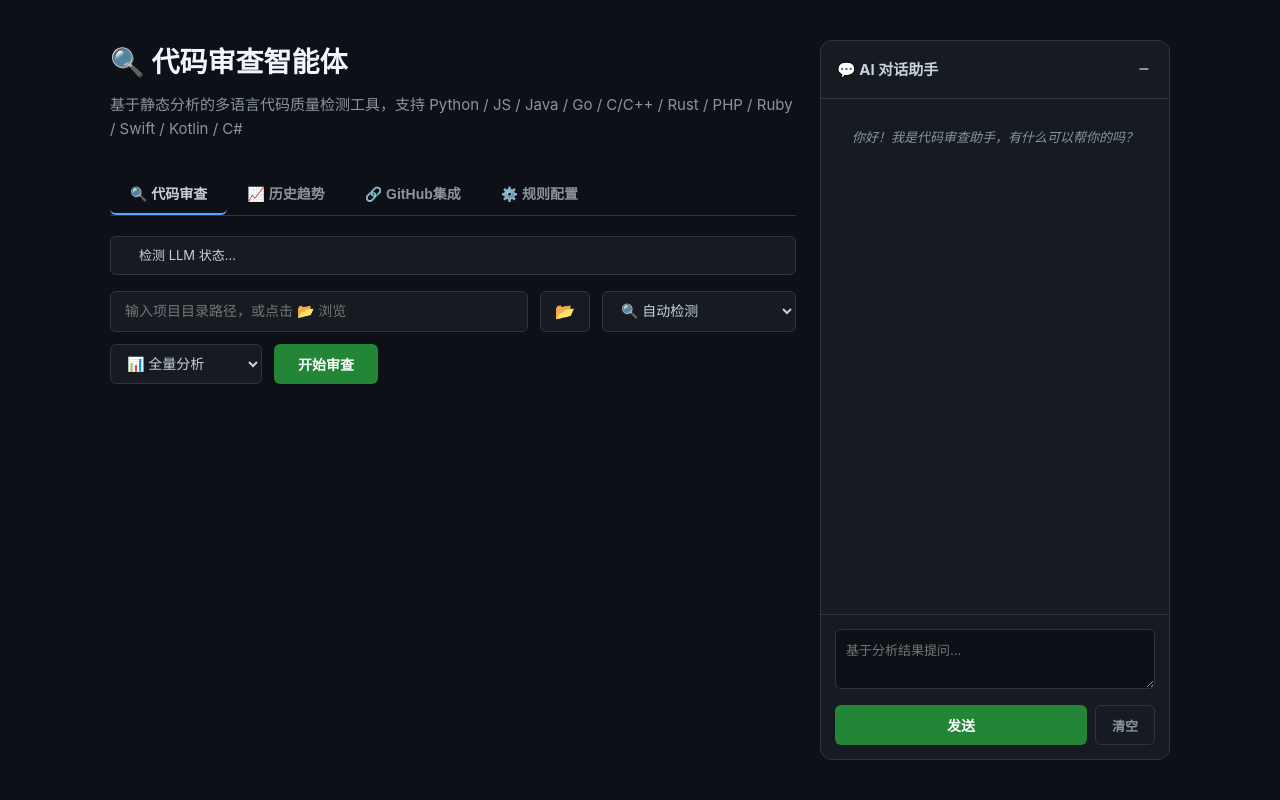
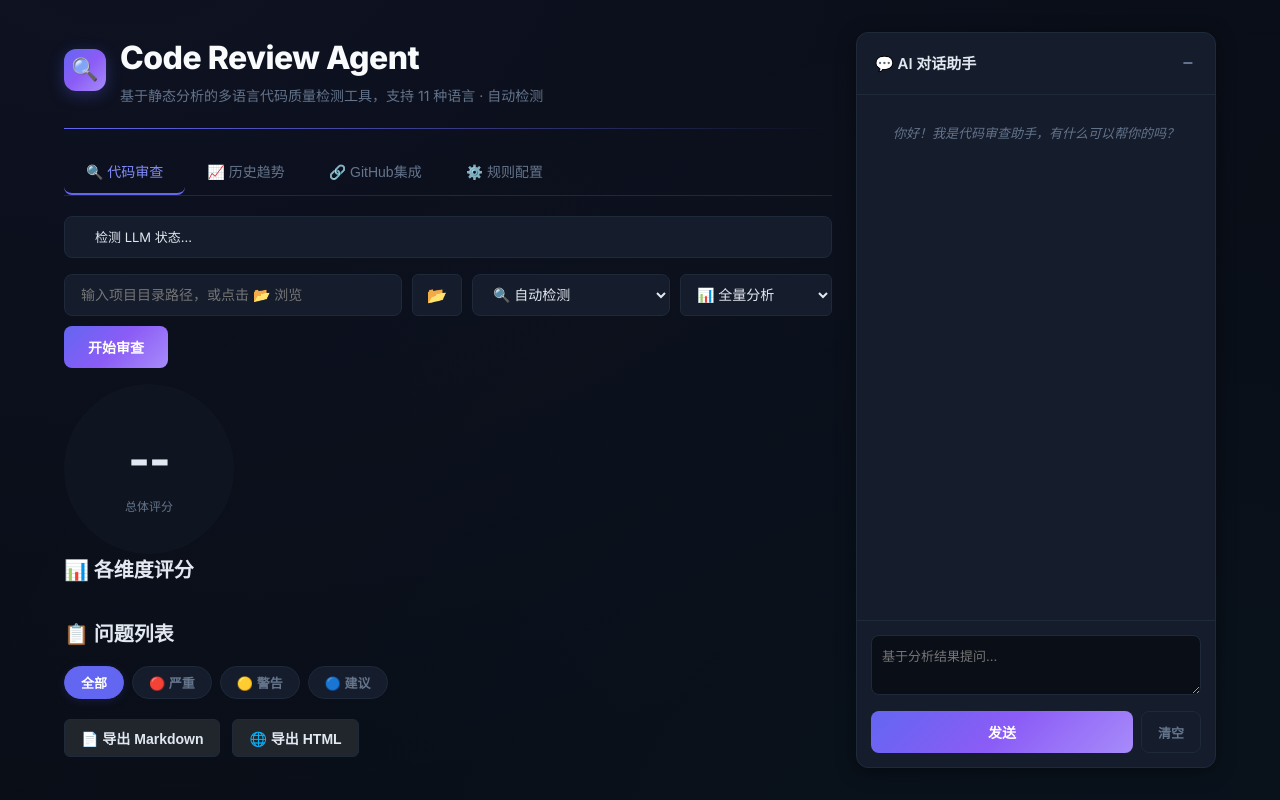
Before and after one commit to noble0305/code-review-agent, a Python web app: template templates/index.html in a window 1280 px wide. Run offline with Jinja, Linux system fonts and the light colour scheme; the template is opened without the code that fills it, so the values that code supplies are empty; some libraries are stand-ins or nearby versions.

Commit message:
style: UI 全面美化升级 - 现代设计语言
- 配色方案: 深蓝紫色调 + 渐变按钮 + 发光效果
- 字体: 引入 Inter 专业字体
- 组件: 圆角卡片 + 悬浮阴影 + 平滑动画
- 品牌化: 新 Logo 图标 + 品牌标题栏
- 细节: 自定义滚动条 + 聚焦光环 + 选中高亮
- Tab: 字重+间距优化，激活态紫蓝高亮
- Issue 卡片: hover 滑动效果
- 评分圆环: 发光滤镜 + 弹性动画

```diff
--- a/templates/index.html
+++ b/templates/index.html
@@ -3,129 +3,139 @@
 <head>
 <meta charset="UTF-8">
 <meta name="viewport" content="width=device-width, initial-scale=1.0">
-<title>代码审查智能体</title>
+<title>Code Review Agent - 代码审查智能体</title>
 <script src="https://cdn.jsdelivr.net/npm/chart.js"></script>
 <style>
+@import url('https://fonts.googleapis.com/css2?family=Inter:wght@400;500;600;700;800&display=swap');
 * { margin: 0; padding: 0; box-sizing: border-box; }
 :root {
-  --bg: #0d1117; --surface: #161b22; --border: #30363d; --text: #c9d1d9;
-  --text-muted: #8b949e; --accent: #58a6ff; --green: #3fb950; --yellow: #d29922;
-  --red: #f85149; --purple: #bc8cff;
-}
-body { font-family: -apple-system, BlinkMacSystemFont, 'Segoe UI', Helvetica, Arial, sans-serif; background: var(--bg); color: var(--text); line-height: 1.6; min-height: 100vh; }
-.container { max-width: 1100px; margin: 0 auto; padding: 40px 20px; display: grid; grid-template-columns: 1fr 350px; gap: 24px; }
+  --bg: #0a0e17; --bg-secondary: #0f1520; --surface: #151c2c; --surface-hover: #1a2236;
+  --border: #1e2a3a; --border-hover: #2a3a50; --text: #e2e8f0; --text-muted: #64748b;
+  --accent: #6366f1; --accent-glow: rgba(99,102,241,0.15); --accent-light: #818cf8;
+  --green: #22c55e; --green-glow: rgba(34,197,94,0.15); --yellow: #f59e0b;
+  --red: #ef4444; --red-glow: rgba(239,68,68,0.12); --purple: #a78bfa;
+  --cyan: #06b6d4; --gradient-1: linear-gradient(135deg, #6366f1 0%, #8b5cf6 50%, #a78bfa 100%);
+  --gradient-2: linear-gradient(135deg, #06b6d4 0%, #6366f1 100%);
+  --shadow-sm: 0 1px 3px rgba(0,0,0,0.3); --shadow-md: 0 4px 20px rgba(0,0,0,0.4);
+  --shadow-glow: 0 0 30px rgba(99,102,241,0.1);
+  --radius: 12px; --radius-sm: 8px;
+}
+body { font-family: 'Inter', -apple-system, BlinkMacSystemFont, sans-serif; background: var(--bg); color: var(--text); line-height: 1.6; min-height: 100vh; overflow-x: hidden; }
+body::before { content: ''; position: fixed; top: -50%; left: -50%; width: 200%; height: 200%; background: radial-gradient(ellipse at 30% 20%, rgba(99,102,241,0.05) 0%, transparent 50%), radial-gradient(ellipse at 70% 80%, rgba(6,182,212,0.03) 0%, transparent 50%); pointer-events: none; z-index: 0; }
+.container { max-width: 1200px; margin: 0 auto; padding: 32px 24px; display: grid; grid-template-columns: 1fr 360px; gap: 24px; position: relative; z-index: 1; }
 .container.main-layout { grid-template-columns: 1fr; }
 
-h1 { font-size: 28px; margin-bottom: 8px; color: #f0f6fc; }
-.subtitle { color: var(--text-muted); margin-bottom: 32px; font-size: 15px; }
-.input-group { display: flex; gap: 12px; margin-bottom: 16px; flex-wrap: wrap; }
+h1 { font-size: 32px; margin-bottom: 6px; color: #f8fafc; font-weight: 800; letter-spacing: -0.5px; }
+.subtitle { color: var(--text-muted); margin-bottom: 28px; font-size: 14px; }
+.input-group { display: flex; gap: 10px; margin-bottom: 16px; flex-wrap: wrap; }
 .input-group input[type="text"] {
-  flex: 1; min-width: 300px; padding: 10px 14px; background: var(--surface);
-  border: 1px solid var(--border); border-radius: 6px; color: var(--text);
-  font-size: 14px; outline: none;
-}
-.input-group input[type="text"]:focus { border-color: var(--accent); }
+  flex: 1; min-width: 280px; padding: 11px 16px; background: var(--surface);
+  border: 1px solid var(--border); border-radius: var(--radius-sm); color: var(--text);
+  font-size: 14px; outline: none; transition: border-color .25s, box-shadow .25s;
+}
+.input-group input[type="text"]:focus { border-color: var(--accent); box-shadow: 0 0 0 3px var(--accent-glow); }
 select {
-  padding: 10px 14px; background: var(--surface); border: 1px solid var(--border);
-  border-radius: 6px; color: var(--text); font-size: 14px; cursor: pointer; outline: none;
+  padding: 11px 16px; background: var(--surface); border: 1px solid var(--border);
+  border-radius: var(--radius-sm); color: var(--text); font-size: 14px; cursor: pointer; outline: none; transition: border-color .25s;
 }
 select:focus { border-color: var(--accent); }
 button {
-  padding: 10px 24px; background: #238636; color: #fff; border: none; border-radius: 6px;
-  font-size: 14px; font-weight: 600; cursor: pointer; transition: background .2s, transform .1s;
-}
-button:hover { background: #2ea043; }
-button:active { transform: scale(0.97); }
-button:disabled { background: #21262d; color: var(--text-muted); cursor: not-allowed; }
+  padding: 11px 24px; background: var(--gradient-1); color: #fff; border: none; border-radius: var(--radius-sm);
+  font-size: 14px; font-weight: 600; cursor: pointer; transition: all .25s; position: relative; overflow: hidden;
+}
+button:hover { transform: translateY(-1px); box-shadow: 0 4px 16px rgba(99,102,241,0.3); }
+button:active { transform: translateY(0) scale(0.98); }
+button:disabled { background: var(--surface); color: var(--text-muted); cursor: not-allowed; transform: none; box-shadow: none; }
 .progress { display: none; margin: 20px 0; }
-.progress-bar { height: 4px; background: var(--surface); border-radius: 2px; overflow: hidden; }
-.progress-fill { height: 100%; background: var(--accent); width: 0%; transition: width .3s; }
+.progress-bar { height: 3px; background: var(--border); border-radius: 2px; overflow: hidden; }
+.progress-fill { height: 100%; background: var(--gradient-2); width: 0%; transition: width .3s; }
 .progress-text { color: var(--text-muted); font-size: 13px; margin-top: 6px; }
 .error-msg { color: var(--red); margin: 16px 0; font-size: 14px; display: none; }
 
 /* LLM Status */
 .llm-status {
-  display: flex; align-items: center; gap: 8px; padding: 8px 12px;
-  background: var(--surface); border: 1px solid var(--border); border-radius: 6px;
-  font-size: 13px; margin-bottom: 16px;
-}
-.llm-status.available { border-color: var(--green); }
+  display: flex; align-items: center; gap: 8px; padding: 10px 14px;
+  background: var(--surface); border: 1px solid var(--border); border-radius: var(--radius-sm);
+  font-size: 13px; margin-bottom: 16px; transition: border-color .3s;
+}
+.llm-status.available { border-color: var(--green); box-shadow: 0 0 12px var(--green-glow); }
 .llm-status.unavailable { border-color: var(--yellow); }
 .llm-status .status-dot { width: 8px; height: 8px; border-radius: 50%; }
-.llm-status.available .status-dot { background: var(--green); }
+.llm-status.available .status-dot { background: var(--green); box-shadow: 0 0 8px var(--green); }
 .llm-status.unavailable .status-dot { background: var(--yellow); }
 .llm-status .model-name { color: var(--text-muted); }
 
-/* Main Content */
-.main-content { }
-.results { display: none; margin-top: 32px; }
-.score-section { display: flex; gap: 24px; margin-bottom: 32px; flex-wrap: wrap; align-items: flex-start; }
+/* Tab Buttons */
+.tab-btn { transition: all .25s !important; }
+.tab-btn.active { color: var(--accent-light) !important; border-bottom-color: var(--accent) !important; }
+.tab-btn:hover { color: var(--text) !important; }
+
+/* Score Circle */
 .score-circle {
-  width: 160px; height: 160px; border-radius: 50%; display: flex; flex-direction: column;
+  width: 170px; height: 170px; border-radius: 50%; display: flex; flex-direction: column;
   align-items: center; justify-content: center;
-  flex-shrink: 0; position: relative;
+  flex-shrink: 0; position: relative; background: var(--bg-secondary);
 }
 .score-circle svg { position: absolute; top: 0; left: 0; transform: rotate(-90deg); }
-.score-circle .score-track { fill: none; stroke: var(--border); stroke-width: 6; }
-.score-circle .score-progress { fill: none; stroke-width: 6; stroke-linecap: round; transition: stroke-dashoffset 1.2s ease-out, stroke 0.5s; }
-.score-number { font-size: 42px; font-weight: 700; z-index: 1; }
-.score-label { font-size: 13px; color: var(--text-muted); z-index: 1; }
-.summary-cards { display: flex; gap: 12px; flex-wrap: wrap; flex: 1; }
+.score-circle .score-track { fill: none; stroke: var(--border); stroke-width: 5; }
+.score-circle .score-progress { fill: none; stroke-width: 5; stroke-linecap: round; transition: stroke-dashoffset 1.5s cubic-bezier(0.4,0,0.2,1), stroke 0.5s; filter: drop-shadow(0 0 6px currentColor); }
+.score-number { font-size: 46px; font-weight: 800; z-index: 1; letter-spacing: -1px; }
+.score-label { font-size: 12px; color: var(--text-muted); z-index: 1; }
+
+/* Summary Cards */
+.summary-cards { display: flex; gap: 10px; flex-wrap: wrap; flex: 1; }
 .summary-card {
-  background: var(--surface); border: 1px solid var(--border); border-radius: 8px;
-  padding: 14px 18px; min-width: 120px; transition: transform .2s, box-shadow .2s;
-}
-.summary-card:hover { transform: translateY(-2px); box-shadow: 0 4px 16px rgba(0,0,0,0.3); }
-.summary-card .label { font-size: 12px; color: var(--text-muted); }
-.summary-card .value { font-size: 22px; font-weight: 600; margin-top: 4px; }
+  background: var(--surface); border: 1px solid var(--border); border-radius: var(--radius);
+  padding: 16px 20px; min-width: 110px; transition: all .3s;
+}
+.summary-card:hover { transform: translateY(-3px); box-shadow: var(--shadow-md); border-color: var(--border-hover); }
+.summary-card .label { font-size: 11px; color: var(--text-muted); text-transform: uppercase; letter-spacing: 0.5px; }
+.summary-card .value { font-size: 24px; font-weight: 700; margin-top: 4px; }
 
 /* AI Summary */
 .ai-summary {
-  background: linear-gradient(135deg, #1c2333 0%, #161b22 100%);
-  border: 1px solid var(--border); border-radius: 12px; padding: 20px; margin-bottom: 32px;
+  background: linear-gradient(135deg, rgba(99,102,241,0.08) 0%, var(--surface) 100%);
+  border: 1px solid rgba(99,102,241,0.2); border-radius: var(--radius); padding: 22px; margin-bottom: 32px;
   display: none;
 }
 .ai-summary.active { display: block; }
 .ai-summary-header {
   display: flex; align-items: center; gap: 10px; margin-bottom: 12px;
-  font-size: 16px; font-weight: 600; color: var(--accent);
-}
-.ai-summary-content {
-  font-size: 14px; line-height: 1.8; color: var(--text);
-}
-.ai-summary-content.typing::after {
-  content: '▋'; animation: blink 1s infinite;
-}
+  font-size: 16px; font-weight: 600; color: var(--accent-light);
+}
+.ai-summary-content { font-size: 14px; line-height: 1.8; color: var(--text); }
+.ai-summary-content.typing::after { content: '▋'; animation: blink 1s infinite; }
 @keyframes blink { 0%, 50% { opacity: 1; } 51%, 100% { opacity: 0; } }
 
 .dimensions { margin-bottom: 32px; }
-.dim-item { margin-bottom: 16px; }
-.dim-header { display: flex; justify-content: space-between; margin-bottom: 6px; font-size: 14px; }
+.dim-item { margin-bottom: 14px; }
+.dim-header { display: flex; justify-content: space-between; margin-bottom: 5px; font-size: 14px; }
 .dim-name { font-weight: 600; }
-.dim-score { color: var(--text-muted); }
-.dim-bar { height: 8px; background: var(--surface); border-radius: 4px; overflow: hidden; }
-.dim-fill { height: 100%; border-radius: 4px; transition: width .8s ease-out; position: relative; }
-.dim-fill::after { content: ''; position: absolute; right: 0; top: 0; height: 100%; width: 20px; background: linear-gradient(90deg, transparent, rgba(255,255,255,0.15)); border-radius: 0 4px 4px 0; }
+.dim-score { color: var(--text-muted); font-size: 13px; }
+.dim-bar { height: 6px; background: var(--border); border-radius: 3px; overflow: hidden; }
+.dim-fill { height: 100%; border-radius: 3px; transition: width .8s cubic-bezier(0.4,0,0.2,1); position: relative; }
+.dim-fill::after { content: ''; position: absolute; right: 0; top: 0; height: 100%; width: 30px; background: linear-gradient(90deg, transparent, rgba(255,255,255,0.1)); border-radius: 0 3px 3px 0; }
 .dim-details { font-size: 12px; color: var(--text-muted); margin-top: 4px; }
 
-.issues-section h2 { font-size: 20px; margin-bottom: 16px; }
+.issues-section h2 { font-size: 20px; margin-bottom: 16px; font-weight: 700; }
 .filters { display: flex; gap: 8px; margin-bottom: 16px; flex-wrap: wrap; }
 .filter-btn {
-  padding: 5px 14px; background: var(--surface); border: 1px solid var(--border);
-  border-radius: 20px; color: var(--text-muted); font-size: 13px; cursor: pointer;
-}
-.filter-btn.active { background: var(--accent); color: #fff; border-color: var(--accent); }
+  padding: 6px 16px; background: var(--surface); border: 1px solid var(--border);
+  border-radius: 20px; color: var(--text-muted); font-size: 13px; cursor: pointer; transition: all .25s;
+}
+.filter-btn.active { background: var(--accent); color: #fff; border-color: var(--accent); box-shadow: 0 2px 10px var(--accent-glow); }
+.filter-btn:hover:not(.active) { border-color: var(--border-hover); color: var(--text); }
 .issue-list { list-style: none; }
 .issue-item {
-  background: var(--surface); border: 1px solid var(--border); border-radius: 8px;
-  padding: 14px 18px; margin-bottom: 10px; transition: border-color .2s, box-shadow .2s;
-}
-.issue-item:hover { border-color: var(--text-muted); box-shadow: 0 2px 12px rgba(0,0,0,0.2); }
+  background: var(--surface); border: 1px solid var(--border); border-radius: var(--radius);
+  padding: 16px 20px; margin-bottom: 10px; transition: all .3s;
+}
+.issue-item:hover { border-color: var(--border-hover); box-shadow: var(--shadow-md); transform: translateX(4px); }
 .issue-header { display: flex; align-items: center; gap: 10px; margin-bottom: 6px; font-size: 14px; }
-.issue-file { color: var(--accent); font-family: 'SF Mono', Consolas, monospace; font-size: 13px; }
+.issue-file { color: var(--accent-light); font-family: 'JetBrains Mono', 'SF Mono', Consolas, monospace; font-size: 13px; }
 .issue-desc { font-size: 14px; margin-bottom: 4px; }
 .issue-suggestion { font-size: 13px; color: var(--text-muted); }
-.issue-metric { font-size: 12px; color: var(--purple); margin-top: 4px; font-family: monospace; }
+.issue-metric { font-size: 12px; color: var(--purple); margin-top: 4px; font-family: 'JetBrains Mono', monospace; }
 .issue-explain-btn {
   padding: 6px 12px; background: var(--surface); border: 1px solid var(--border);
   border-radius: 4px; color: var(--text-muted); font-size: 12px; cursor: pointer;
@@ -195,47 +205,46 @@ button:disabled { background: #21262d; color: var(--text-muted); cursor: not-all
 
 /* Chat Panel */
 .chat-panel {
-  background: var(--surface); border: 1px solid var(--border); border-radius: 12px;
-  display: flex; flex-direction: column; height: calc(100vh - 80px);
-  position: sticky; top: 40px;
+  background: var(--surface); border: 1px solid var(--border); border-radius: var(--radius);
+  display: flex; flex-direction: column; height: calc(100vh - 64px);
+  position: sticky; top: 32px;
+  box-shadow: var(--shadow-md);
 }
 .chat-panel.collapsed { height: auto; }
 .chat-header {
   display: flex; justify-content: space-between; align-items: center;
-  padding: 14px 16px; border-bottom: 1px solid var(--border);
-}
-.chat-header h3 { font-size: 15px; display: flex; align-items: center; gap: 8px; }
+  padding: 16px 18px; border-bottom: 1px solid var(--border);
+}
+.chat-header h3 { font-size: 15px; display: flex; align-items: center; gap: 8px; font-weight: 600; }
 .chat-toggle {
   background: none; border: none; color: var(--text-muted);
-  padding: 4px; font-size: 18px; cursor: pointer;
+  padding: 4px; font-size: 18px; cursor: pointer; transition: color .2s;
 }
 .chat-toggle:hover { color: var(--text); }
 .chat-messages {
-  flex: 1; overflow-y: auto; padding: 16px; display: flex; flex-direction: column; gap: 12px;
+  flex: 1; overflow-y: auto; padding: 16px; display: flex; flex-direction: column; gap: 10px;
 }
 .chat-message {
-  padding: 12px; border-radius: 8px; font-size: 13px; line-height: 1.6;
-}
-.chat-message.user { background: rgba(88, 166, 255, 0.1); align-self: flex-end; max-width: 90%; }
-.chat-message.assistant { background: var(--border); align-self: flex-start; max-width: 90%; }
+  padding: 12px 14px; border-radius: var(--radius-sm); font-size: 13px; line-height: 1.6;
+}
+.chat-message.user { background: var(--accent-glow); align-self: flex-end; max-width: 90%; border: 1px solid rgba(99,102,241,0.2); }
+.chat-message.assistant { background: var(--bg-secondary); align-self: flex-start; max-width: 90%; border: 1px solid var(--border); }
 .chat-message.system { color: var(--text-muted); font-style: italic; text-align: center; }
-.chat-input-area {
-  padding: 14px; border-top: 1px solid var(--border);
-}
+.chat-input-area { padding: 14px; border-top: 1px solid var(--border); }
 .chat-input-area textarea {
   width: 100%; min-height: 60px; max-height: 200px;
-  background: var(--bg); border: 1px solid var(--border); border-radius: 6px;
+  background: var(--bg); border: 1px solid var(--border); border-radius: var(--radius-sm);
   color: var(--text); padding: 10px; font-size: 13px; resize: vertical;
-  outline: none; font-family: inherit;
-}
-.chat-input-area textarea:focus { border-color: var(--accent); }
+  outline: none; font-family: inherit; transition: border-color .25s;
+}
+.chat-input-area textarea:focus { border-color: var(--accent); box-shadow: 0 0 0 3px var(--accent-glow); }
 .chat-input-area .btn-row { display: flex; gap: 8px; margin-top: 8px; }
 .chat-send { flex: 1; }
 .chat-clear {
   padding: 8px 16px; background: var(--surface); border: 1px solid var(--border);
-  color: var(--text-muted); font-size: 13px;
-}
-.chat-clear:hover { background: var(--border); }
+  color: var(--text-muted); font-size: 13px; border-radius: var(--radius-sm);
+}
+.chat-clear:hover { background: var(--surface-hover); }
 .chat-llm-disabled {
   padding: 40px 20px; text-align: center; color: var(--text-muted); font-size: 13px;
 }
@@ -249,20 +258,36 @@ button:disabled { background: #21262d; color: var(--text-muted); cursor: not-all
   .score-section { flex-direction: column; align-items: center; }
   .input-group { flex-direction: column; }
   .input-group input[type="text"] { min-width: unset; }
-}
+  h1 { font-size: 24px !important; }
+}
+
+/* Scrollbar */
+::-webkit-scrollbar { width: 6px; height: 6px; }
+::-webkit-scrollbar-track { background: transparent; }
+::-webkit-scrollbar-thumb { background: var(--border); border-radius: 3px; }
+::-webkit-scrollbar-thumb:hover { background: var(--border-hover); }
+
+/* Selection */
+::selection { background: var(--accent); color: #fff; }
 </style>
 </head>
 <body>
 <div class="container" id="mainContainer">
   <div class="main-content">
-    <h1>🔍 代码审查智能体</h1>
-    <p class="subtitle">基于静态分析的多语言代码质量检测工具，支持 Python / JS / Java / Go / C/C++ / Rust / PHP / Ruby / Swift / Kotlin / C#</p>
+    <div style="display:flex;align-items:center;gap:14px;margin-bottom:4px;">
+      <div style="width:42px;height:42px;border-radius:12px;background:var(--gradient-1);display:flex;align-items:center;justify-content:center;font-size:22px;box-shadow:0 4px 16px rgba(99,102,241,0.3);">🔍</div>
+      <div>
+        <h1 style="margin-bottom:0;">Code Review Agent</h1>
+        <p class="subtitle" style="margin-bottom:0;margin-top:2px;">基于静态分析的多语言代码质量检测工具，支持 11 种语言 · 自动检测</p>
+      </div>
+    </div>
+    <div style="height:1px;background:linear-gradient(90deg,var(--accent),transparent);margin:20px 0;"></div>
 
     <div class="tab-nav" style="display:flex;gap:0;margin-bottom:20px;border-bottom:1px solid var(--border);">
-      <button class="tab-btn active" onclick="switchTab('analysis')" id="tabAnalysis" style="padding:10px 20px;background:none;border:none;border-bottom:2px solid var(--accent);color:var(--text);font-size:14px;cursor:pointer;">🔍 代码审查</button>
-      <button class="tab-btn" onclick="switchTab('history')" id="tabHistory" style="padding:10px 20px;background:none;border:none;border-bottom:2px solid transparent;color:var(--text-muted);font-size:14px;cursor:pointer;">📈 历史趋势</button>
-      <button class="tab-btn" onclick="switchTab('github')" id="tabGithub" style="padding:10px 20px;background:none;border:none;border-bottom:2px solid transparent;color:var(--text-muted);font-size:14px;cursor:pointer;">🔗 GitHub集成</button>
-      <button class="tab-btn" onclick="switchTab('rules')" id="tabRules" style="padding:10px 20px;background:none;border:none;border-bottom:2px solid transparent;color:var(--text-muted);font-size:14px;cursor:pointer;">⚙️ 规则配置</button>
+      <button class="tab-btn active" onclick="switchTab('analysis')" id="tabAnalysis" style="padding:12px 22px;background:none;border:none;border-bottom:2px solid var(--accent);color:var(--accent-light);font-size:14px;cursor:pointer;font-weight:500;transition:all .25s;">🔍 代码审查</button>
+      <button class="tab-btn" onclick="switchTab('history')" id="tabHistory" style="padding:12px 22px;background:none;border:none;border-bottom:2px solid transparent;color:var(--text-muted);font-size:14px;cursor:pointer;font-weight:500;transition:all .25s;">📈 历史趋势</button>
+      <button class="tab-btn" onclick="switchTab('github')" id="tabGithub" style="padding:12px 22px;background:none;border:none;border-bottom:2px solid transparent;color:var(--text-muted);font-size:14px;cursor:pointer;font-weight:500;transition:all .25s;">🔗 GitHub集成</button>
+      <button class="tab-btn" onclick="switchTab('rules')" id="tabRules" style="padding:12px 22px;background:none;border:none;border-bottom:2px solid transparent;color:var(--text-muted);font-size:14px;cursor:pointer;font-weight:500;transition:all .25s;">⚙️ 规则配置</button>
     </div>
 
     <div id="panelAnalysis">
@@ -921,9 +946,9 @@ function typewriterEffect(text) {
 }
 
 function scoreColor(score) {
-  if (score >= 80) return '#3fb950';
-  if (score >= 60) return '#d29922';
-  return '#f85149';
+  if (score >= 80) return '#22c55e';
+  if (score >= 60) return '#f59e0b';
+  return '#ef4444';
 }
 
 function scoreGradient(score) {
```
